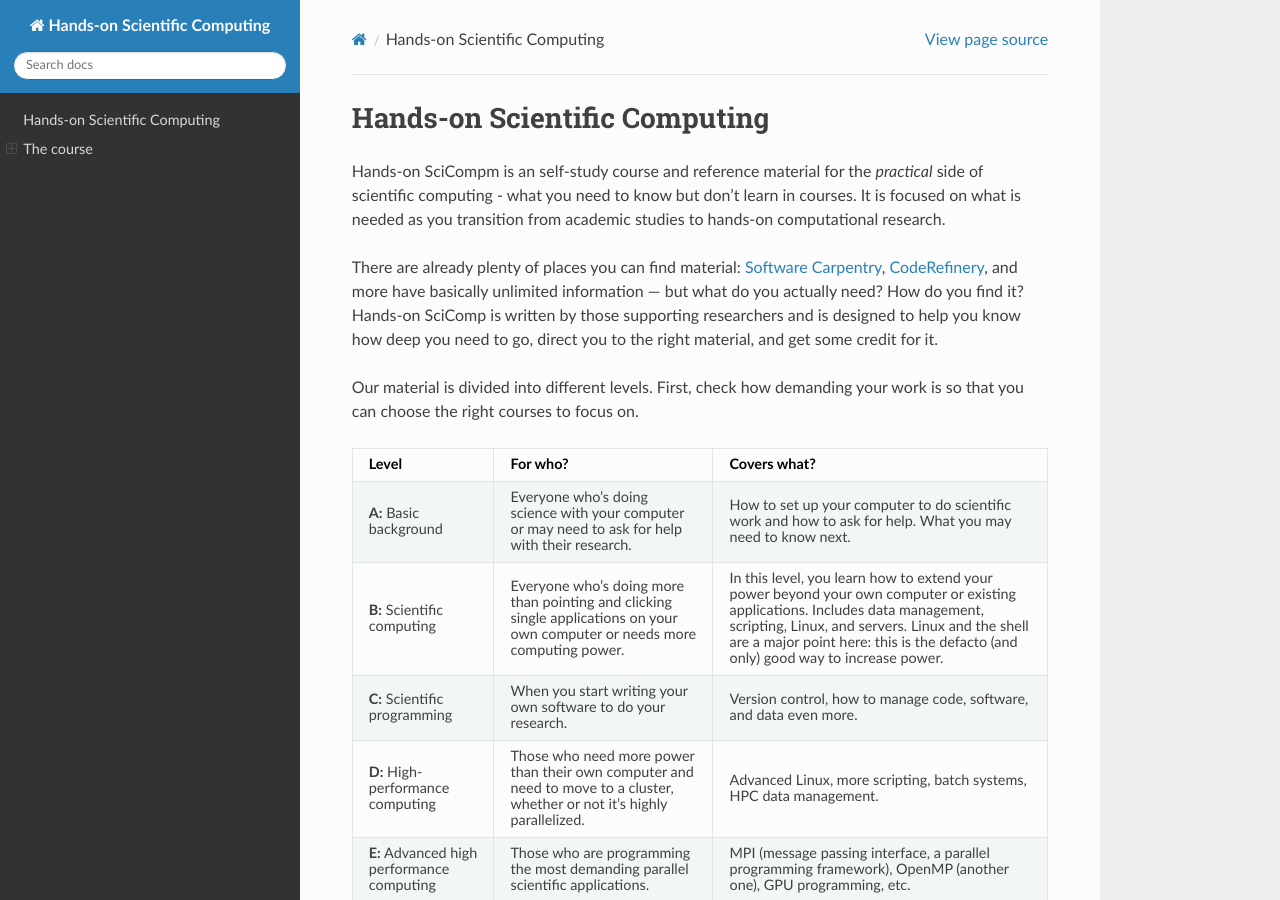
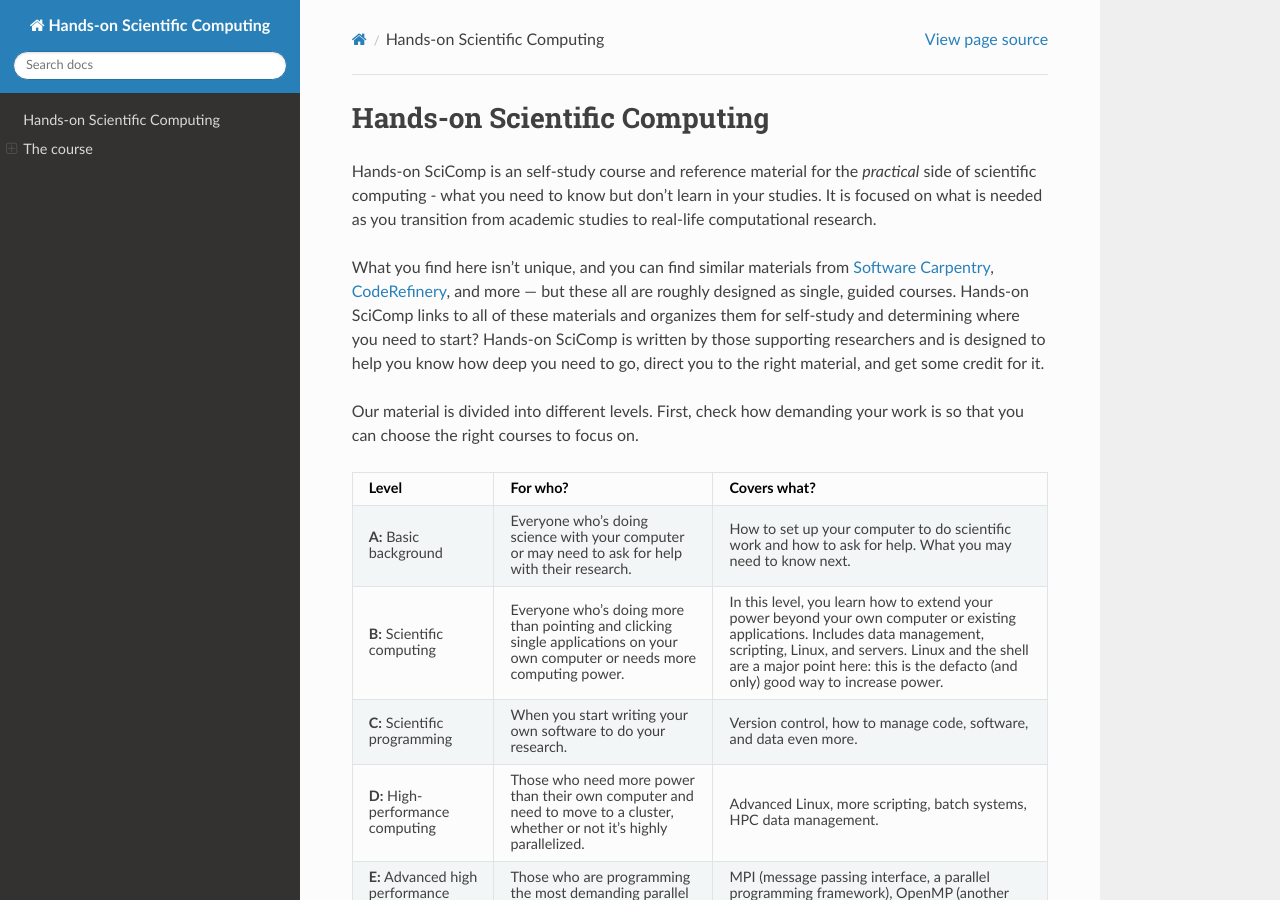
Before and after one commit to coderefinery/handsonscicomp, a Sphinx documentation site: the page built from source/index.rst, in a window 1280 px wide and 900 px high. Built offline with Sphinx 7.4.7 and the Read the Docs theme 2.0.0, drawn with Linux system fonts in a browser that asks for light colours.

Commit message:
Revise the introduction

```diff
--- a/source/index.rst
+++ b/source/index.rst
@@ -2,21 +2,22 @@
 Hands-on Scientific Computing
 =============================
 
-Hands-on SciCompm is an self-study course and reference material for
+Hands-on SciComp is an self-study course and reference material for
 the *practical* side of scientific computing - what you need to know
-but don't learn in courses.  It is focused on what is needed as you
-transition from academic studies to hands-on computational research.
+but don't learn in your studies.  It is focused on what is needed as you
+transition from academic studies to real-life computational research.
 
-There are already plenty of places you can find material: `Software
-Carpentry`_, CodeRefinery_, and more have basically unlimited
-information --- but what do you actually need?  How do you find it?
-Hands-on SciComp is written by those supporting researchers and is
-designed to help you know how deep you need to go, direct you to the
-right material, and get some credit for it.
+What you find here isn't unique, and you can find similar materials
+from `Software Carpentry`_, CodeRefinery_, and more --- but these all
+are roughly designed as single, guided courses.  Hands-on SciComp
+links to all of these materials and organizes them for self-study and
+determining where you need to start?  Hands-on SciComp is written by
+those supporting researchers and is designed to help you know how deep
+you need to go, direct you to the right material, and get some credit
+for it.
 
 .. _Software Carpentry: https://software-carpentry.org
 .. _CodeRefinery: https://coderefinery.org
-
 
 Our material is divided into different levels.  First, check how
 demanding your work is so that you can choose the right courses to
```
